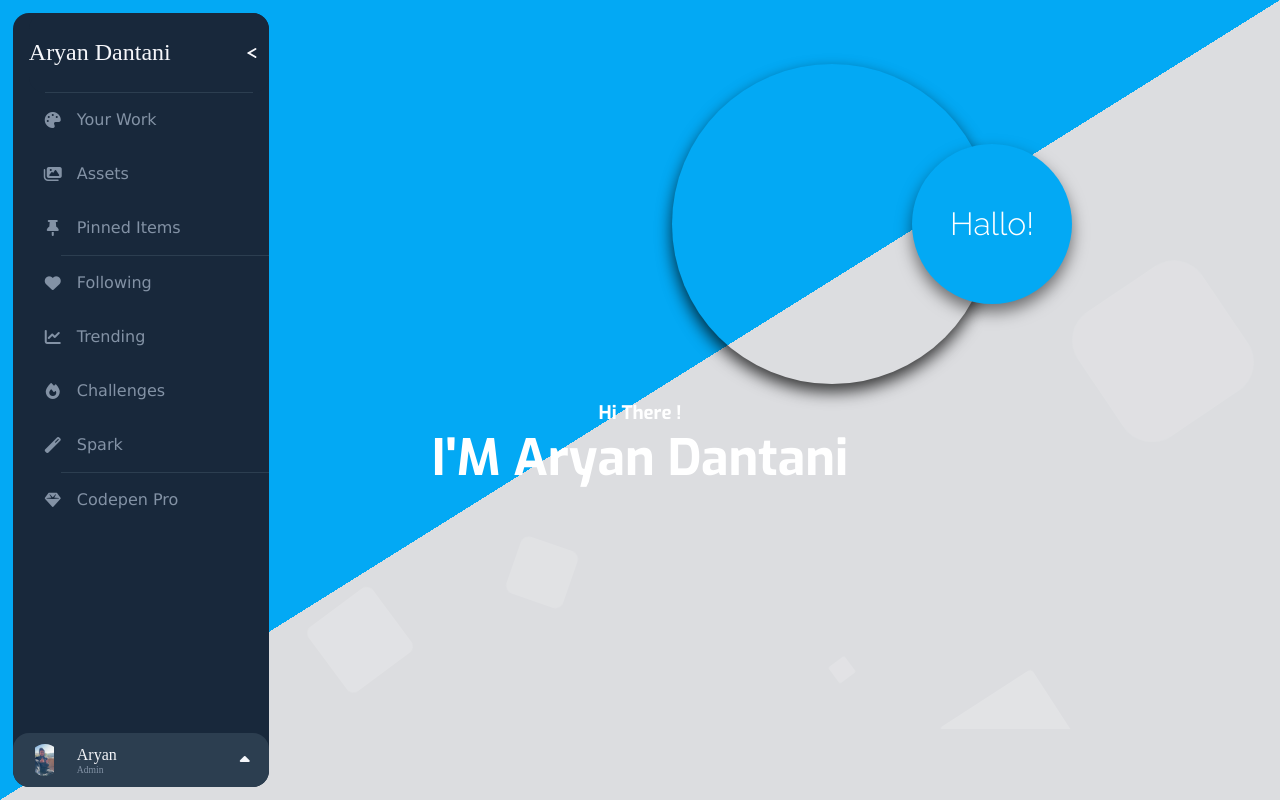
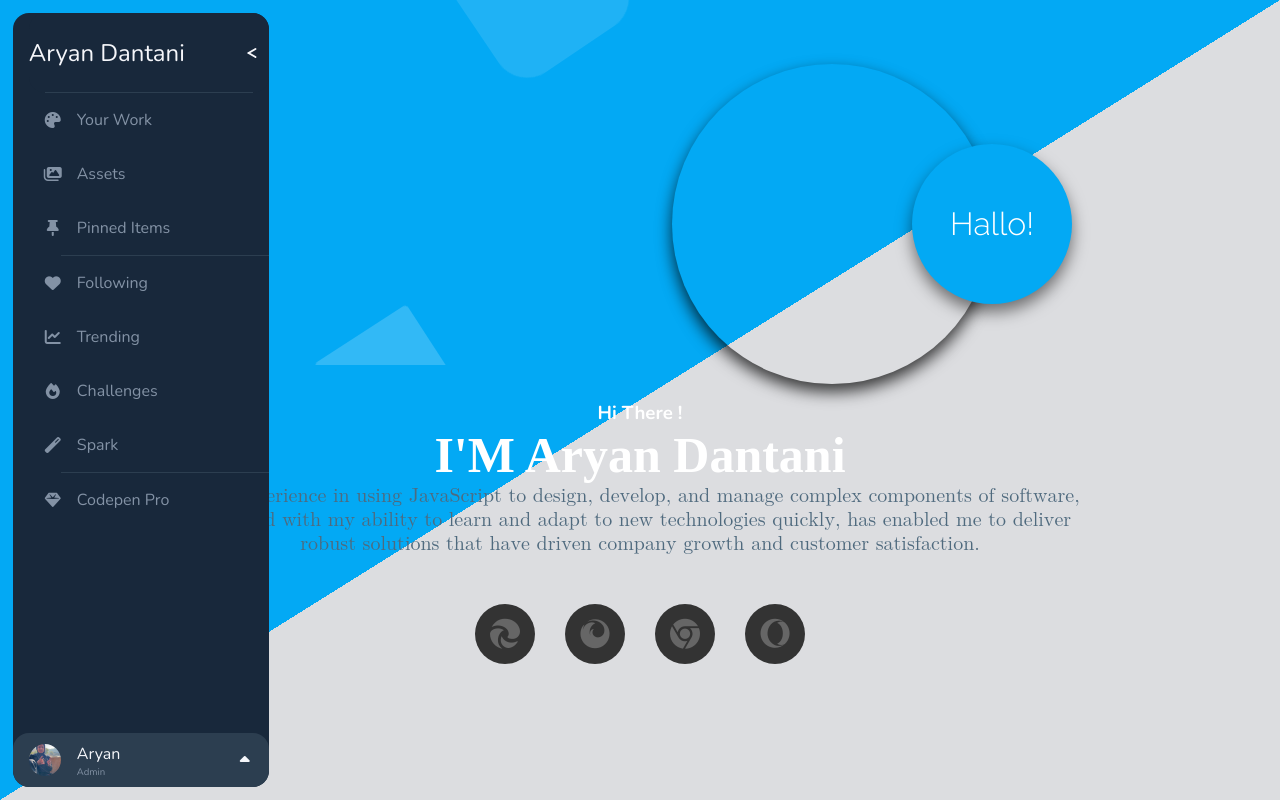
Before and after one commit to aryanDantani/Portfolio, a React (Create React App) app: page / in a window 1280 px wide. Built offline with nearby package versions, Linux system fonts and the light colour scheme.

Commit message:
Main page and about page desgin changes

```diff
--- a/package.json
+++ b/package.json
@@ -3,6 +3,9 @@
   "version": "0.1.0",
   "private": true,
   "dependencies": {
+    "@fortawesome/fontawesome-svg-core": "^6.5.2",
+    "@fortawesome/free-solid-svg-icons": "^6.5.2",
+    "@fortawesome/react-fontawesome": "^0.2.1",
     "@testing-library/jest-dom": "^5.17.0",
     "@testing-library/react": "^13.4.0",
     "@testing-library/user-event": "^13.5.0",
--- a/src/App.js
+++ b/src/App.js
@@ -1,6 +1,7 @@
 import { Outlet } from "react-router-dom";
 import "./App.css";
 import Sidebar from "./Componants/Sidebar/Sidebar";
+import Footer from "./Componants/Pages/Footer/Footer";
 
 function App() {
   return (
--- a/src/Componants/Pages/AboutUs/AboutUs.js
+++ b/src/Componants/Pages/AboutUs/AboutUs.js
@@ -1,10 +1,107 @@
 import React from "react";
-// import "./aboutus.scss";
+import "./aboutus.scss";
 
 const AboutUs = () => {
   return (
     <div>
-        <span>About Us</span>
+      <h3>Tech-Skills & Tools</h3>
+      <section class="skills">
+        <div class="container">
+          <div class="skills-flex-container">
+            <div class="box">
+              <div class="image">
+                <img
+                  src="https://raw.githubusercontent.com/Smit-Prajapati/prajapatismit/main/images/xd.png"
+                  alt="xd"
+                />
+              </div>
+              <div class="title">Adobe Xd</div>
+            </div>
+            <div class="box">
+              <div class="image">
+                <img
+                  src="https://raw.githubusercontent.com/Smit-Prajapati/prajapatismit/main/images/figma.png"
+                  alt="figma"
+                />
+              </div>
+              <div class="title">Figma</div>
+            </div>
+            <div class="box">
+              <div class="image">
+                <img
+                  src="https://raw.githubusercontent.com/Smit-Prajapati/prajapatismit/main/images/html.png"
+                  alt="html"
+                />
+              </div>
+              <div class="title">HTML</div>
+            </div>
+            <div class="box">
+              <div class="image">
+                <img
+                  src="https://raw.githubusercontent.com/Smit-Prajapati/prajapatismit/main/images/css.png"
+                  alt="css"
+                />
+              </div>
+              <div class="title">CSS</div>
+            </div>
+            <div class="box">
+              <div class="image">
+                <img
+                  src="https://raw.githubusercontent.com/Smit-Prajapati/prajapatismit/main/images/js.png"
+                  alt="javascript"
+                />
+              </div>
+              <div class="title">JavaScript</div>
+            </div>
+            <div class="box">
+              <div class="image">
+                <img
+                  src="https://raw.githubusercontent.com/Smit-Prajapati/prajapatismit/main/images/photoshop.png"
+                  alt="photoshop"
+                />
+              </div>
+              <div class="title">Photoshop</div>
+            </div>
+            <div class="box">
+              <div class="image">
+                <img
+                  src="https://raw.githubusercontent.com/Smit-Prajapati/prajapatismit/main/images/illustrator.png"
+                  alt="illustrator"
+                />
+              </div>
+              <div class="title">Illustrator</div>
+            </div>
+
+            <div class="box">
+              <div class="image">
+                <img
+                  src="https://raw.githubusercontent.com/Smit-Prajapati/prajapatismit/main/images/pr.png"
+                  alt="premiere pro"
+                />
+              </div>
+              <div class="title">Premiere Pro</div>
+            </div>
+            <div class="box">
+              <div class="image">
+                <img
+                  src="https://raw.githubusercontent.com/Smit-Prajapati/prajapatismit/main/images/ae.png"
+                  alt="after effects"
+                />
+              </div>
+              <div class="title">After Effects</div>
+            </div>
+            <div class="box">
+              <div class="image">
+                <img
+                  src="https://raw.githubusercontent.com/Smit-Prajapati/prajapatismit/main/images/blender.png"
+                  alt="blender"
+                />
+              </div>
+              <div class="title">Blender</div>
+            </div>
+          </div>
+        </div>
+      </section>
     </div>
   );
 };
--- a/src/Componants/Pages/AboutUs/aboutus.scss
+++ b/src/Componants/Pages/AboutUs/aboutus.scss
@@ -1,57 +1,118 @@
-@import url(https://fonts.googleapis.com/css?family=Raleway:300);
-$primary-color: rebeccapurple;
-$easing: all 0.5s cubic-bezier(.55,0,.1,1);
-$base-size: 20rem;
+@import url('https://fonts.googleapis.com/css2?family=Montserrat:wght@100;200;300;400;500;600;700;800;900&family=Nunito:wght@200;300;400;500;600;700;800;900;1000&display=swap');
 
-.badge {
-  display: block;
-  position: relative;
-  width: $base-size;
-  height: $base-size;
-  cursor: pointer;
-  background: url(https://source.unsplash.com/random/1000x1000) no-repeat 100% 50%;
-  background-size: 120%;
-  border-radius: 50%;
-  transition: $easing;
-  box-shadow: 0px .5rem 1rem rgba(0,0,0,.75);
+$main-color: #002733;
+$dark-color: #001925;
+$light-color: #87A4B6;
+$medium-light-color: #013747;
 
-  &:hover {
-    box-shadow: 0px .5rem 2rem rgba(0,0,0,.75);
-    background-position: 0% 50%;
+*{
+  box-sizing: border-box;
+  margin: 0px;
+  padding: 0px;
+  font-family: 'Nunito', sans-serif;
+}
+// body {
+//   background-color: $main-color;
+// }
 
-    .text {
-      transform: rotate(-45deg) translate(0px) rotate(-315deg);
-      background: rgba($primary-color,.5);
-      width: $base-size;
-      letter-spacing: 1rem;
-      line-height: $base-size;
-      height: $base-size;
-      margin-top: -($base-size / 2);
-      margin-left: -($base-size / 2);
-      transition:
-        $easing,
-        letter-spacing 1.5s ease-out;
+img {
+  width: 100%;
+  object-fit: cover;
+  height: 100%;
+}
+.container {
+  max-width: 1300px;
+  margin: 0px auto 0px auto;
+  padding: 0px 40px;
+  // border: 1px solid yellow;
+
+  @media (min-width: 1200px) and (max-width: 1441px) {
+    max-width: 1250px;
+    padding: 0px 36px;
+  }
+  @media (max-width: 767px) {
+    padding: 0px 30px;
+  }
+  @media (max-width: 479px) {
+    padding: 0px 30px 0px 20px;
+  }
+}
+
+
+.skills {
+  padding: 50px 0px;
+
+  .skills-flex-container {
+    display: flex;
+    flex-wrap: wrap;
+    gap:50px;
+    width: 100%;
+
+    @media(max-width:700px) {
+      gap: 30px;
+    }
+
+    .box {
+      flex: 1 1 15%;
+      background:$dark-color;
+      box-shadow: rgba(0, 0, 0, 0.5) 0px 0px 24px;
+      padding: 25px;
+      text-align: center;
+      border: 10px solid $medium-light-color;
+      transition: all 0.3s ease-in;
+      // border-radius: 60% 33% 26% 67% / 51% 62% 28% 41%;
+
+      .image{
+        transition: all 0.3s ease-in-out 0.1s;
+        img{
+          max-width: 75px;
+          object-fit: contain;
+        }
+      }
+
+      .title{
+        margin-top: 15px;
+        text-align: center;
+        font-weight: bold;
+        color: white;
+        transition: all 0.3s ease-in-out;
+      }
+
+      &:hover {
+        box-shadow: rgba(0, 0, 0, 0.5) 20px 20px 30px;
+        transform: scale(1.1);
+
+        .image{
+          transform: scale(1.5) translateY(-20px);
+          img{
+            animation: bouncing 0.5s .3s;
+          }
+        }
+        .title{
+          letter-spacing: 2px;
+        }
+      }
+
+      @media(max-width:1100px) {
+        flex: 1 0 25%;
+      }
+      @media(max-width:630px) {
+        flex: 1 0 35%;
+        padding: 15px;
+        .image {
+
+          img{
+            max-width: 50px;
+          }
+        }
+      }
     }
   }
+}
 
-  .text {
-    display: block;
-    position: absolute;
-    width: ($base-size / 2);
-    height: ($base-size / 2);
-    line-height: ($base-size / 2);
-    left: 50%;
-    top: 50%;
-    margin-top: -($base-size / 4);
-    margin-left: -($base-size / 4);
-    font-size: 2rem;
-    font-family: Raleway, sans-serif;
-    text-align: center;
-    color: #fff;
-    border-radius: 50%;
-    background: $primary-color;
-    transform: rotate(-180deg) translate(-($base-size / 2)) rotate(180deg);
-    box-shadow: 0px .5rem 1rem rgba(0,0,0,.5);
-    transition: $easing;
-  }
+@keyframes bouncing {
+  from, to { transform: scale(1, 1); }
+  25% { transform: scale(0.9, 1.1); }
+  50% { transform: scale(1.1, 0.9); }
+  75% { transform: scale(0.95, 1.05); }
 }
--- /dev/null
+++ b/src/Componants/Pages/Footer/Footer.js
@@ -0,0 +1,40 @@
+import React from "react";
+import "./footer.scss";
+
+const Footer = () => {
+  return (
+    <div>
+      <link
+        rel="stylesheet"
+        href="https://use.fontawesome.com/releases/v5.6.3/css/all.css"
+        integrity="sha384-UHRtZLI+pbxtHCWp1t77Bi1L4ZtiqrqD80Kn4Z8NTSRyMA2Fd33n5dQ8lWUE00s/"
+        crossorigin="anonymous"
+      />
+
+      <ul>
+        <li>
+          <a href="#">
+            <i class="fab fa-edge"></i>
+          </a>
+        </li>
+        <li>
+          <a href="#">
+            <i class="fab fa-firefox"></i>
+          </a>
+        </li>
+        <li>
+          <a href="#">
+            <i class="fab fa-chrome"></i>
+          </a>
+        </li>
+        <li>
+          <a href="#">
+            <i class="fab fa-opera"></i>
+          </a>
+        </li>
+      </ul>
+    </div>
+  );
+};
+
+export default Footer;
--- /dev/null
+++ b/src/Componants/Pages/Footer/footer.scss
@@ -0,0 +1,157 @@
+ul {
+    margin: 0;
+    padding: 0;
+    display: flex;
+    position: absolute;
+    top: 50%;
+    left: 50%;
+    transform: translate(-50%, -50%);
+  }
+
+  ul li {
+    list-style: none;
+    margin: 0 15px;
+  }
+
+  ul li a {
+    position: relative;
+    display: block;
+    width: 60px;
+    height: 60px;
+    text-align: center;
+    line-height: 63px;
+    background: #333;
+    border-radius: 50%;
+    font-size: 30px;
+    color: #666;
+    transition: .5s;
+  }
+
+  ul li a::before {
+    content: '';
+    position: absolute;
+    top: 0;
+    left: 0;
+    width: 100%;
+    height: 100%;
+    border-radius: 50%;
+    background: #03a9f4;
+    transition: .5s;
+    transform: scale(.9);
+    z-index: -1;
+  }
+
+  ul li a:hover::before {
+    transform: scale(1.1);
+    box-shadow: 0 0 15px #03a9f4;
+  }
+
+  ul li a:hover {
+    color: #03a9f4;
+    box-shadow: 0 0 5px #03a9f4;
+    text-shadow: 0 0 5px #03a9f4;
+  }ul {
+    margin: 0;
+    padding: 0;
+    display: flex;
+    position: absolute;
+    top: 50%;
+    left: 50%;
+    transform: translate(-50%, -50%);
+  }
+
+  ul li {
+    list-style: none;
+    margin: 0 15px;
+  }
+
+  ul li a {
+    position: relative;
+    display: block;
+    width: 60px;
+    height: 60px;
+    text-align: center;
+    line-height: 63px;
+    background: #333;
+    border-radius: 50%;
+    font-size: 30px;
+    color: #666;
+    transition: .5s;
+  }
+
+  ul li a::before {
+    content: '';
+    position: absolute;
+    top: 0;
+    left: 0;
+    width: 100%;
+    height: 100%;
+    border-radius: 50%;
+    background: #03a9f4;
+    transition: .5s;
+    transform: scale(.9);
+    z-index: -1;
+  }
+
+  ul li a:hover::before {
+    transform: scale(1.1);
+    box-shadow: 0 0 15px #03a9f4;
+  }
+
+  ul li a:hover {
+    color: #03a9f4;
+    box-shadow: 0 0 5px #03a9f4;
+    text-shadow: 0 0 5px #03a9f4;
+  }ul {
+    margin: 0;
+    padding: 0;
+    display: flex;
+    position: absolute;
+    top: 150%;
+    left: 50%;
+    transform: translate(-50%, -50%);
+  }
+
+  ul li {
+    list-style: none;
+    margin: 0 15px;
+  }
+
+  ul li a {
+    position: relative;
+    display: block;
+    width: 60px;
+    height: 60px;
+    text-align: center;
+    line-height: 63px;
+    background: #333;
+    border-radius: 50%;
+    font-size: 30px;
+    color: #666;
+    transition: .5s;
+  }
+
+  ul li a::before {
+    content: '';
+    position: absolute;
+    top: 0;
+    left: 0;
+    width: 100%;
+    height: 100%;
+    border-radius: 50%;
+    background: #03a9f4;
+    transition: .5s;
+    transform: scale(.9);
+    z-index: -1;
+  }
+
+  ul li a:hover::before {
+    transform: scale(1.1);
+    box-shadow: 0 0 15px #03a9f4;
+  }
+
+  ul li a:hover {
+    color: #03a9f4;
+    box-shadow: 0 0 5px #03a9f4;
+    text-shadow: 0 0 5px #03a9f4;
+  }
--- a/src/Componants/Pages/Home/Home.js
+++ b/src/Componants/Pages/Home/Home.js
@@ -1,5 +1,6 @@
 import React from "react";
 import "./home.scss";
+import Footer from "../Footer/Footer";
 
 const Home = () => {
   return (
@@ -9,10 +10,18 @@ const Home = () => {
           <div class="context">
             <h3>Hi There !</h3>
             <h1>I'M Aryan Dantani</h1>
+            <p>
+              My experience in using JavaScript to design, develop, and manage
+              complex components of software, coupled with my ability to learn
+              and adapt to new technologies quickly, has enabled me to deliver
+              robust solutions that have driven company growth and customer
+              satisfaction.
+            </p>
+            <Footer/>
           </div>
-            <div class="badge">
-              <span class="text">Hallo!</span>
-            </div>
+          <div class="badge">
+            <span class="text">Hallo!</span>
+          </div>
         </div>
 
         <div class="area">
--- a/src/Componants/Pages/Home/home.scss
+++ b/src/Componants/Pages/Home/home.scss
@@ -18,11 +18,22 @@ body {
     text-align: center;
     color: #fff;
     font-size: 50px;
+    font-family: "Segoe Script";
   }
 
   h3 {
     text-align: center;
     color: #fff;
+  }
+
+  p {
+    width: 70%;
+    font-size: 20px;
+    margin-left: 15%;
+    text-align: center;
+    font-weight: 600;
+    font-family: math;
+    color: #4f6a7e;
   }
 }
 
--- a/src/Componants/Sidebar/sidebar.scss
+++ b/src/Componants/Sidebar/sidebar.scss
@@ -372,10 +372,10 @@ label[for="nav-footer-toggle"] {
   display: none;
 }
 
-// html,
-// body {
-//   overflow: hidden;
-// }
+html,
+body {
+  overflow: hidden;
+}
 
 .section {
   overflow: hidden;
```
